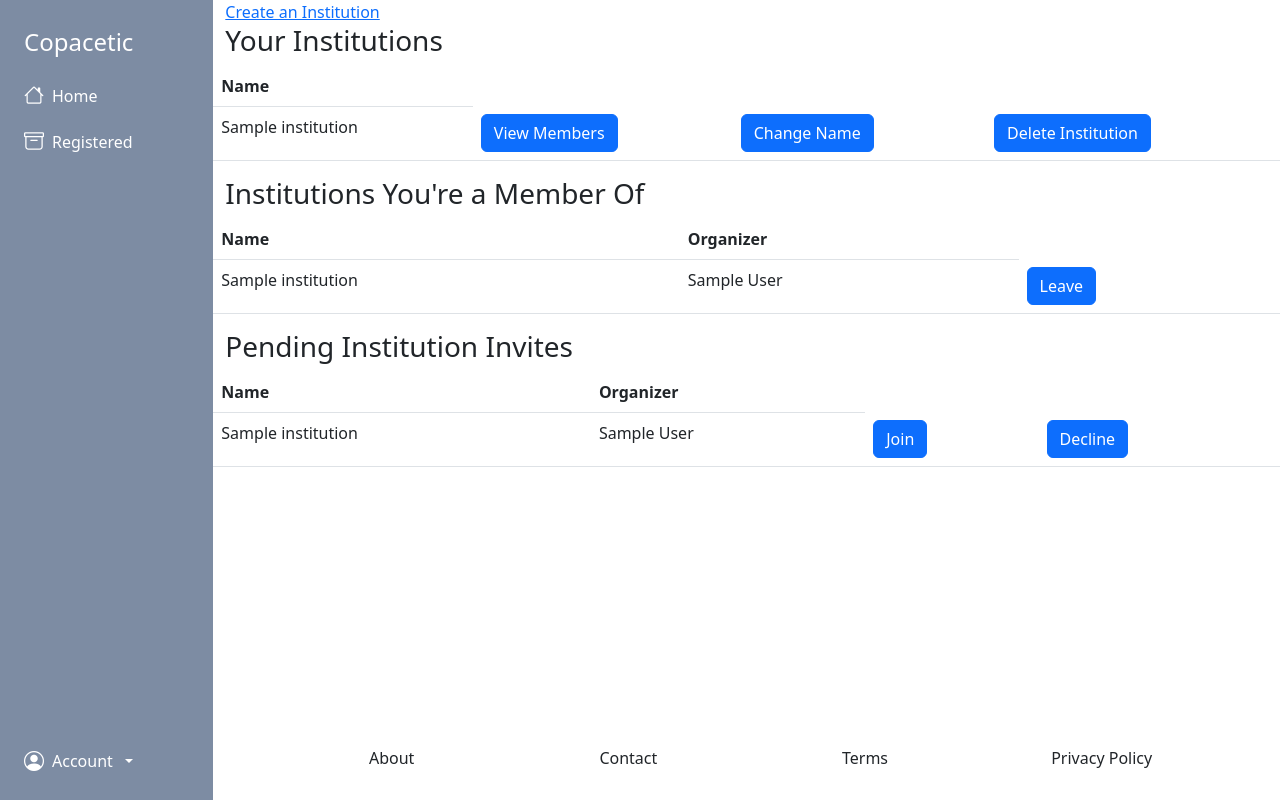
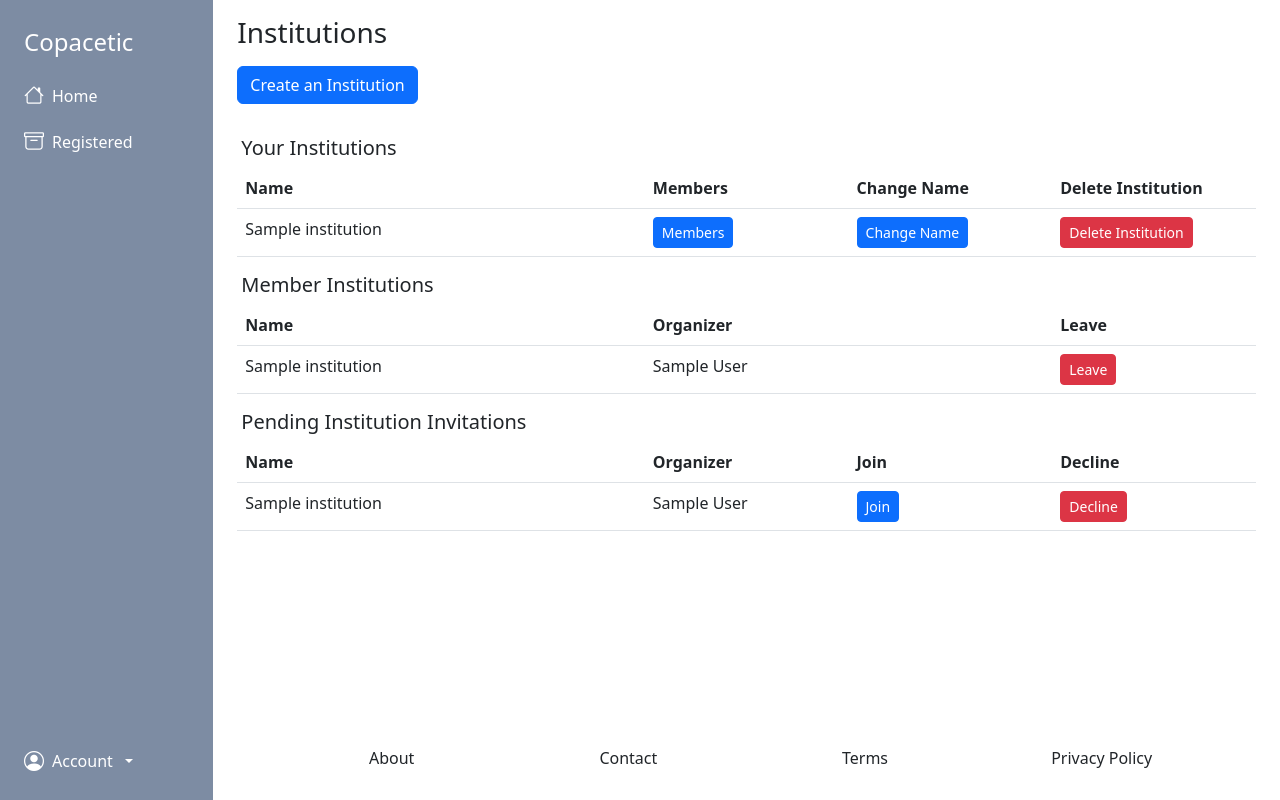
Before and after one commit to AkiraY1/TabCenter, a Django app: page /institution/ in a window 1280 px wide. Run offline with Django 3.2, Linux system fonts and the light colour scheme; a user stored in the database is signed in; tables that the repository leaves empty hold one stand-in row (values such as "Sample post"); some libraries are stand-ins or nearby versions.

Commit message:
finished all pages + made nice

```diff
--- a/TabCenterApp/templates/TabCenterApp/base.html
+++ b/TabCenterApp/templates/TabCenterApp/base.html
@@ -71,7 +71,7 @@
                         </a>
                         <ul class="dropdown-menu dropdown-menu-dark text-small shadow" aria-labelledby="dropdownUser1">
                             <li><a class="dropdown-item" href="{% url 'myTournaments' %}">My Tournaments</a></li>
-                            <li><a class="dropdown-item" href="{% url 'institution' %}">Institution</a></li>
+                            <li><a class="dropdown-item" href="{% url 'institution' %}">Institutions</a></li>
                             <li><a class="dropdown-item" href="{% url 'account' %}">Settings</a></li>
                             <li>
                                 <hr class="dropdown-divider">
--- a/TabCenterApp/templates/TabCenterApp/institution.html
+++ b/TabCenterApp/templates/TabCenterApp/institution.html
@@ -2,38 +2,44 @@
 
 {% block content %}
 
-<a href="{% url 'createInstitution' %}">Create an Institution</a>
+<div class="py-3 px-4">
+    <h3>Institutions</h3>
+    <div class="py-2">
+        <a href="{% url 'createInstitution' %}"><button class="btn btn-primary">Create an Institution</button></a>
+    </div>
 
     <!-- Your Institutions panel-->
-<h3>Your Institutions</h3>
+    <h5 class="px-1 pt-4">Your Institutions</h5>
 
     <table class="table">
         <thead>
             <tr>
-            <th scope="col">
-                Name
-            </th>
+                <th scope="col" style="width:40%">Name</th>
+                <th scope="col" style="width:20%">Members</th>
+                <th scope="col" style="width:20%">Change Name</th>
+                <th scope="col" style="width:20%">Delete Institution</th>
             </tr>
         </thead>
         <tbody>
             {% for i in institutions %}
             <tr>
                 <td scope="row">{{ i.name }}</td>
-            <td><button type="button" class="btn btn-primary" data-bs-toggle="modal" data-bs-target="#instMembers{{ i.id }}">View Members</button></td>
-            <td><button type="button" class="btn btn-primary" data-bs-toggle="modal" data-bs-target="#changeInstName{{ i.id }}">Change Name</button></td>
-            <td><button type="button" class="btn btn-primary" data-bs-toggle="modal" data-bs-target="#deleteInst{{ i.id }}">Delete Institution</button></td>
+                <td><button type="button" class="btn btn-primary btn-sm" data-bs-toggle="modal" data-bs-target="#instMembers{{ i.id }}">Members</button></td>
+                <td><button type="button" class="btn btn-primary btn-sm" data-bs-toggle="modal" data-bs-target="#changeInstName{{ i.id }}">Change Name</button></td>
+                <td><button type="button" class="btn btn-danger btn-sm" data-bs-toggle="modal" data-bs-target="#deleteInst{{ i.id }}">Delete Institution</button></td>
             </tr>
             {% endfor %}
         </tbody>
     </table>
 
-<h3>Institutions You're a Member Of</h3>
+    <h5 class="px-1">Member Institutions</h5>
 
     <table class="table">
         <thead>
             <tr>
-            <th scope="col">Name</th>
-            <th scope="col">Organizer</th>
+                <th scope="col" style="width:40%">Name</th>
+                <th scope="col" style="width:40%">Organizer</th>
+                <th scope="col" style="width:20%">Leave</th>
             </tr>
         </thead>
         <tbody>
@@ -45,7 +51,7 @@
                     <form method="POST">
                         {% csrf_token %}
                         <input type="hidden" name="leave_inst_id" value="{{ p.id }}">
-                    <button type="submit" class="btn btn-primary">Leave</button>
+                        <button type="submit" class="btn btn-danger btn-sm">Leave</button>
                     </form>
                 </td>
             </tr>
@@ -53,13 +59,15 @@
         </tbody>
     </table>
 
-<h3>Pending Institution Invites</h3>
+    <h5 class="px-1">Pending Institution Invitations</h5>
 
     <table class="table">
         <thead>
             <tr>
-            <th scope="col">Name</th>
-            <th scope="col">Organizer</th>
+                <th scope="col" style="width:40%">Name</th>
+                <th scope="col" style="width:20%">Organizer</th>
+                <th scope="col" style="width:20%">Join</th>
+                <th scope="col" style="width:20%">Decline</th>
             </tr>
         </thead>
         <tbody>
@@ -71,20 +79,21 @@
                     <form method="POST">
                         {% csrf_token %}
                         <input type="hidden" name="accept_invite_id" value="{{ q.id }}">
-                    <button type="submit" class="btn btn-primary">Join</button>
+                        <button type="submit" class="btn btn-primary btn-sm">Join</button>
                     </form>
                 </td>
                 <td>
                     <form method="POST">
                         {% csrf_token %}
                         <input type="hidden" name="decline_invite_id" value="{{ q.id }}">
-                    <button type="submit" class="btn btn-primary">Decline</button>
+                        <button type="submit" class="btn btn-danger btn-sm">Decline</button>
                     </form>
                 </td>
             </tr>
             {% endfor %}
         </tbody>
     </table>
+</div>
 
 <!-- Modal for viewing members -->
 {% for i in institutions %}
@@ -97,31 +106,59 @@
                 </div>
                 <div class="modal-body">
                     {% if i.members.all.exists %}
+                        <table>
+                            <thead>
+                                <tr>
+                                    <th scope="col" style="width:25%">Name</th>
+                                    <th scope="col" style="width:60%">Email</th>
+                                    <th scope="col" style="width:15%">Remove</th>
+                                </tr>
+                            </thead>
+                            <tbody>
                                 {% for person in i.members.all %}
-                            {{ person.name }}
-                            {{ person.email }}
+                                <tr>
+                                    <td scope="row">{{ person.name }}</td>
+                                    <td>{{ person.email }}</td>
+                                    <td>
                                         <form method="POST">
                                             {% csrf_token %}
                                             <input type="hidden" name="delete_member_id" value="{{ i.id }}">
                                             <input type="hidden" name="delete_member_email" value="{{ person.email }}">
-                                <button type="submit" class="btn btn-primary">Remove</button>
+                                            <button type="submit" class="btn btn-danger btn-sm">Remove</button>
                                         </form>
+                                    </td>
+                                </tr>
                                 {% endfor %}
+                            </tbody>
+                        </table>
                     {% else %}
                         <p>No members</p>
                     {% endif %}
                 </div>
                 <div class="modal-footer">
-                    <h6>Add Member to Institution</h6> <br>
+                    <div class="container">
+                        <div class="row">
+                            <h5>Add Member to Institution</h5>
+                        </div>
+                        <div class="row">
+                            <div class="card mb-2" style="border-radius: 0.5rem; background-color: #97d5f1;">
+                                <div class="card-body">
+                                    <div class="container">
+                                        The user must have an account registered under this email. Once you click "Add Member," the user will be sent an invite to join your institution. They will not show up in your institution until they accept the invite.
+                                    </div>
+                                </div>
+                            </div>
+                        </div>
+                        <div class="row">
                             <form method="POST">
                                 {% csrf_token %}
-                        <input type="email" name="email_user_add" placeholder="Member's Email">
-                        <button type="submit" class="btn btn-secondary">Add Member</button>
+                                <input type="email" class="form-control my-2" name="email_user_add" placeholder="Email">
+                                <button type="submit" class="btn btn-primary my-2">Add Member</button>
                                 <input type="hidden" name="institution_id_add_member" value="{{ i.id }}">
-                        <p>The user must have an account registered under this email.</p>
-                        <p>Once you click "Add Member," the user will be sent an invite to join your institution. They will not show up in your institution until they accept the invite.</p>
+                                <button type="button" class="btn btn-secondary my-2" data-bs-dismiss="modal">Close</button>
                             </form>
-                    <button type="button" class="btn btn-secondary" data-bs-dismiss="modal">Close</button>
+                        </div>
+                    </div>
                 </div>
             </div>
         </div>
@@ -140,11 +177,9 @@
                 <div class="modal-body">
                     <form method="POST" id="nameChangeForm">
                         {% csrf_token %}
-                        <input type="text" name="inst_name" placeholder="{{ i.name }}"> <br>
-                        <input type="checkbox" name="areyousure1" id="areyousure1" required>
-                        <label for="areyousure1">Are you sure you want to change the name of {{ i.name }}?</label> <br>
                         <input type="hidden" name="institution_id" value="{{ i.id }}">
-                        <button type="submit">Submit</button>
+                        <input type="text" class="form-control" name="inst_name" placeholder="{{ i.name }}"> <br>
+                        <button type="submit" class="btn btn-success">Change</button>
                     </form>
                 </div>
                 <div class="modal-footer">
@@ -169,11 +204,9 @@
                         {% csrf_token %}
                         <label for="areyousure1">Are you sure you want to delete {{ i.name }}?</label> <br>
                         <input type="hidden" name="institution_id_delete" value="{{ i.id }}">
-                        <button type="submit">Submit</button>
+                        <button type="submit" class="btn btn-success my-3 d-inline">Yes</button>
+                        <button type="button" class="btn btn-secondary my-3 d-inline" data-bs-dismiss="modal">Close</button>
                     </form>
-                </div>
-                <div class="modal-footer">
-                    <button type="button" class="btn btn-secondary" data-bs-dismiss="modal">Close</button>
                 </div>
             </div>
         </div>
```
Also changed, not shown: TabCenterApp/templates/TabCenterApp/createInstitution.html (+22 -8 lines), TabCenterApp/templates/TabCenterApp/mytournaments.html (+14 -8 lines), TabCenterApp/templates/TabCenterApp/tournament.html (+32 -2 lines). Lines whose indentation alone changed are shown as unchanged.
